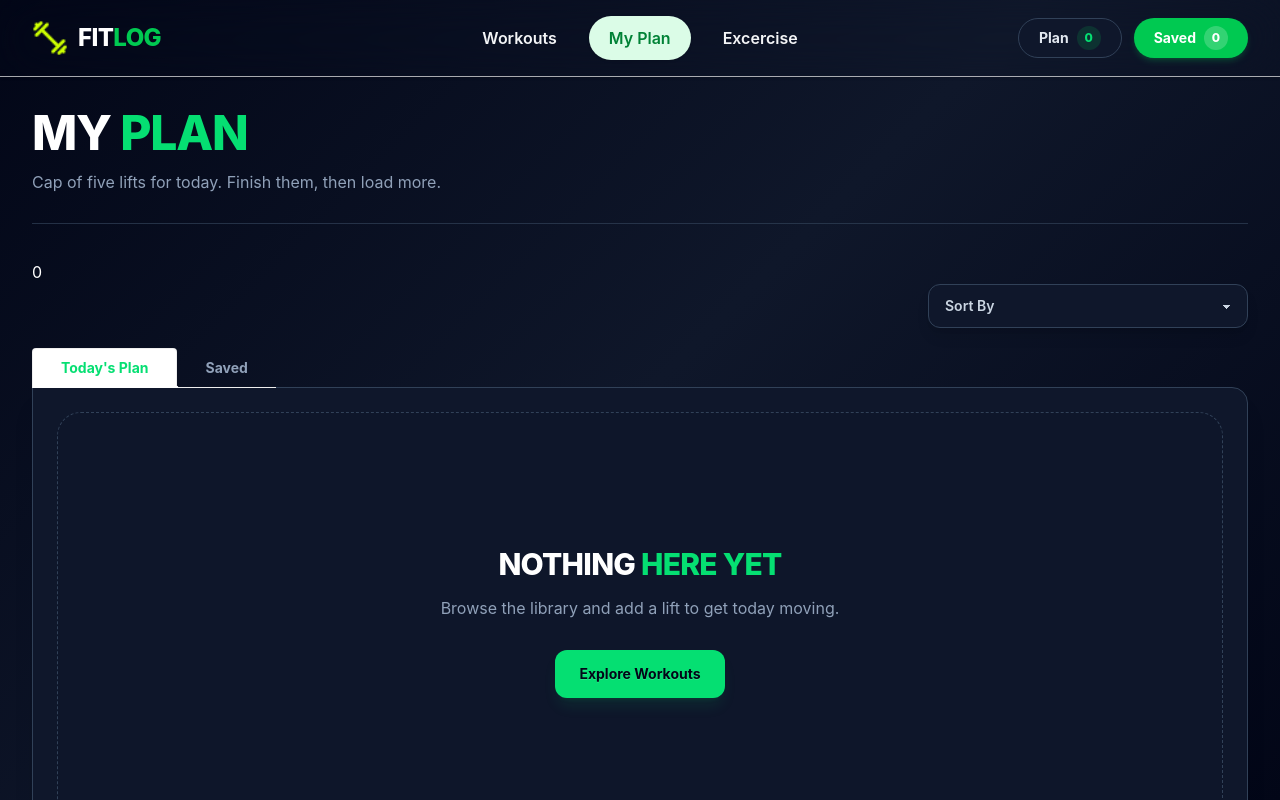
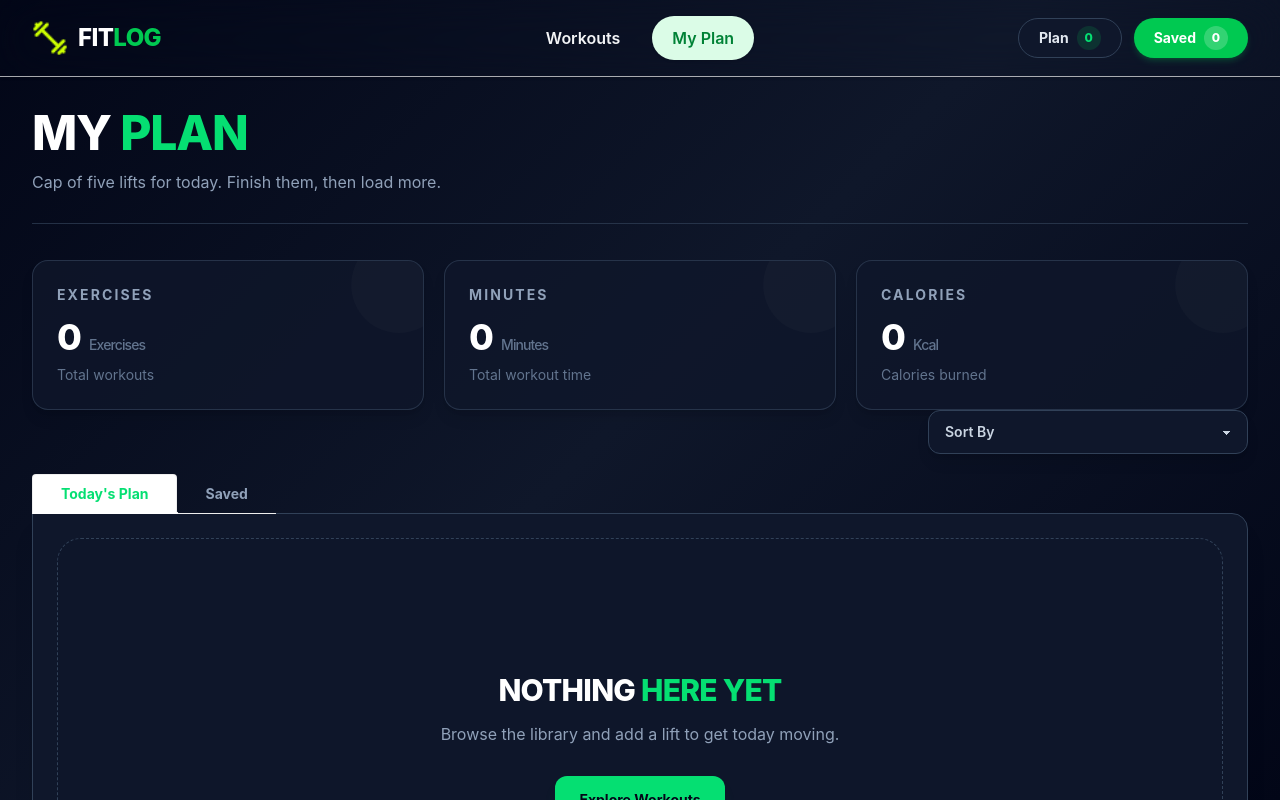
Before and after one commit to Shayonboidya/fit-log, a Next.js app: page /my-plan in a window 1280 px wide. Shown: the top 800 px of the page. Built offline with nearby package versions, Linux system fonts and the light colour scheme.

Commit message:
update final project

```diff
--- a/app/component/MyPlan/ShowingData.tsx
+++ b/app/component/MyPlan/ShowingData.tsx
@@ -1,10 +1,88 @@
+
 import { IWork } from '@/app/Type';
 import React from 'react';
 
-const ShowingData = ({ works }: { works: IWork[] }) => {
+interface ShowingDataProps {
+    activeTab: "todays" | "saved";
+    todaysPlans: IWork[];
+    saved: IWork[];
+}
+
+const ShowingData = ({
+    activeTab,
+    todaysPlans,
+    saved
+}: ShowingDataProps) => {
+
+    const showData: IWork[] =
+        activeTab === "todays" ? todaysPlans : saved;
+
+    const totalMinutes = showData.reduce(
+        (acc, work) => acc + Number(work.duration || 0),
+        0
+    );
+
+    const totalCalories = showData.reduce(
+        (acc, work) => acc + Number(work.caloriesBurned || 0),
+        0
+    );
+
+    const stats = [
+        {
+            title: "Exercises",
+            value: showData.length,
+            unit: "Exercises",
+            description: "Total workouts"
+        },
+        {
+            title: "Minutes",
+            value: totalMinutes,
+            unit: "Minutes",
+            description: "Total workout time"
+        },
+        {
+            title: "Calories",
+            value: totalCalories,
+            unit: "Kcal",
+            description: "Calories burned"
+        }
+    ];
+
     return (
-        <div className='text-white'>
-            <div>{works.length}</div>
+        <div className="grid w-full grid-cols-1 gap-4 sm:grid-cols-2 lg:grid-cols-3 sm:gap-5">
+
+            {stats.map((stat) => {
+                return (
+                    <div
+                        key={stat.title}
+                        className="group relative overflow-hidden rounded-2xl border border-slate-700/70 bg-slate-900/80 p-5 shadow-lg transition-all duration-300 hover:-translate-y-1 hover:border-green-400/40 hover:shadow-green-400/5 sm:p-6"
+                    >
+                        {/* Background decoration */}
+                        <div className="absolute -right-6 -top-6 h-24 w-24 rounded-full bg-white/[0.02] transition-transform duration-300 group-hover:scale-150" />
+
+                        <div className="relative flex items-start justify-between gap-3">
+
+                            <div className="min-w-0">
+                                <p className="text-xs font-bold uppercase tracking-[0.15em] text-slate-400 sm:text-sm">
+                                    {stat.title}
+                                </p>
+
+                                <h2 className="mt-3 text-3xl font-extrabold tracking-tight text-white sm:text-4xl">
+                                    {stat.value.toLocaleString()}
+                                    <span className="ml-2 text-xs font-medium text-slate-500 sm:text-sm">
+                                        {stat.unit}
+                                    </span>
+                                </h2>
+
+                                <p className="mt-2 text-xs text-slate-500 sm:text-sm">
+                                    {stat.description}
+                                </p>
+                            </div>
+                        </div>
+                    </div>
+                );
+            })}
+
         </div>
     );
 };
--- a/app/component/NavBer.tsx
+++ b/app/component/NavBer.tsx
@@ -11,7 +11,7 @@ const NavBer = () => {
     const navLinks = [
         { name: "Workouts", link: "/" },
         { name: "My Plan", link: "/my-plan" },
-        { name: "Excercise", link: "/excercise" },
+        // { name: "Excercise", link: "/excercise" },
     ];
 
 
--- a/app/my-plan/page.tsx
+++ b/app/my-plan/page.tsx
@@ -56,7 +56,7 @@ const MyPlanPage = () => {
 
 
             {/* children */}
-            <ShowingData works={`${activeTab === "todays" ? todaysPlans : saved}`}></ShowingData>
+            <ShowingData activeTab={activeTab}  todaysPlans={todaysPlans} saved={saved}></ShowingData>
             {/* Tabs and Sorting */}
 
             {/* Sort By */}
@@ -64,7 +64,6 @@ const MyPlanPage = () => {
                 <select
                     defaultValue="sort"
                     className="select h-11 min-h-11 w-full max-w-xs rounded-xl border border-slate-700 bg-slate-900 px-4 text-sm font-semibold text-slate-300 shadow-lg outline-none transition-all hover:border-green-400/50 focus:border-green-400 focus:outline-none"
-
                     onChange={(e) => setSortBy(e.target.value as "Ratting" | "Minutes" | "Calories")}
                 >
                     <option value="sort" disabled>
@@ -87,8 +86,7 @@ const MyPlanPage = () => {
                     className="tab min-w-0 flex-1 whitespace-nowrap px-2 text-xs font-bold text-slate-400 transition-colors checked:text-green-400 sm:flex-none sm:px-7 sm:text-sm"
                     aria-label="Today's Plan"
                     checked={activeTab === "todays"}
-                    onClick={() => setActiveTab("todays")}
-                    defaultChecked
+                    onChange={() => setActiveTab("todays")}
                 />
 
                 <div className="tab-content min-w-0 rounded-b-2xl rounded-tr-2xl border border-slate-700 bg-slate-900 p-3 shadow-xl sm:p-5 md:p-6">
@@ -104,7 +102,7 @@ const MyPlanPage = () => {
                     className="tab min-w-0 flex-1 whitespace-nowrap px-2 text-xs font-bold text-slate-400 transition-colors checked:text-green-400 sm:flex-none sm:px-7 sm:text-sm"
                     aria-label="Saved"
                     checked={activeTab === "saved"}
-                    onClick={() => setActiveTab("saved")}
+                    onChange={() => setActiveTab("saved")}
                 />
 
                 <div className="tab-content min-w-0 rounded-b-2xl rounded-tr-2xl border border-slate-700 bg-slate-900 p-3 shadow-xl sm:p-5 md:p-6">
```
